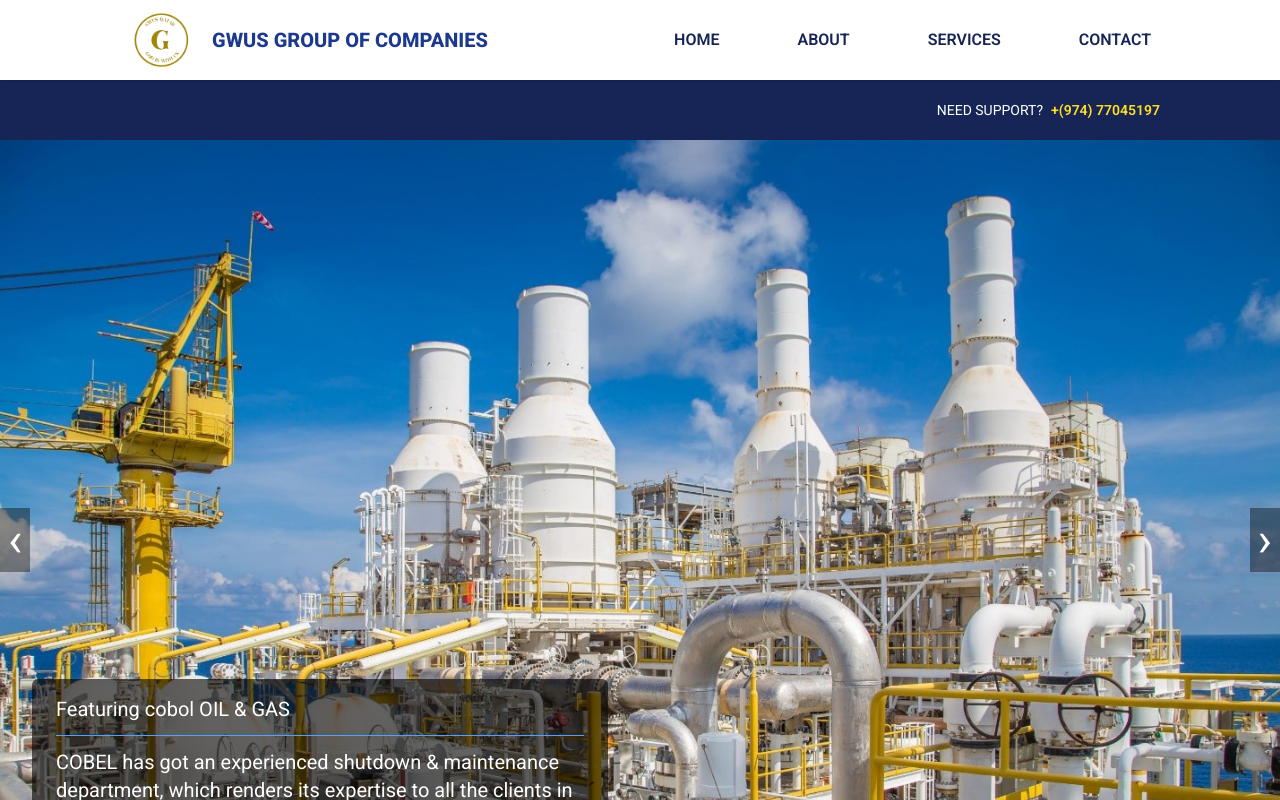
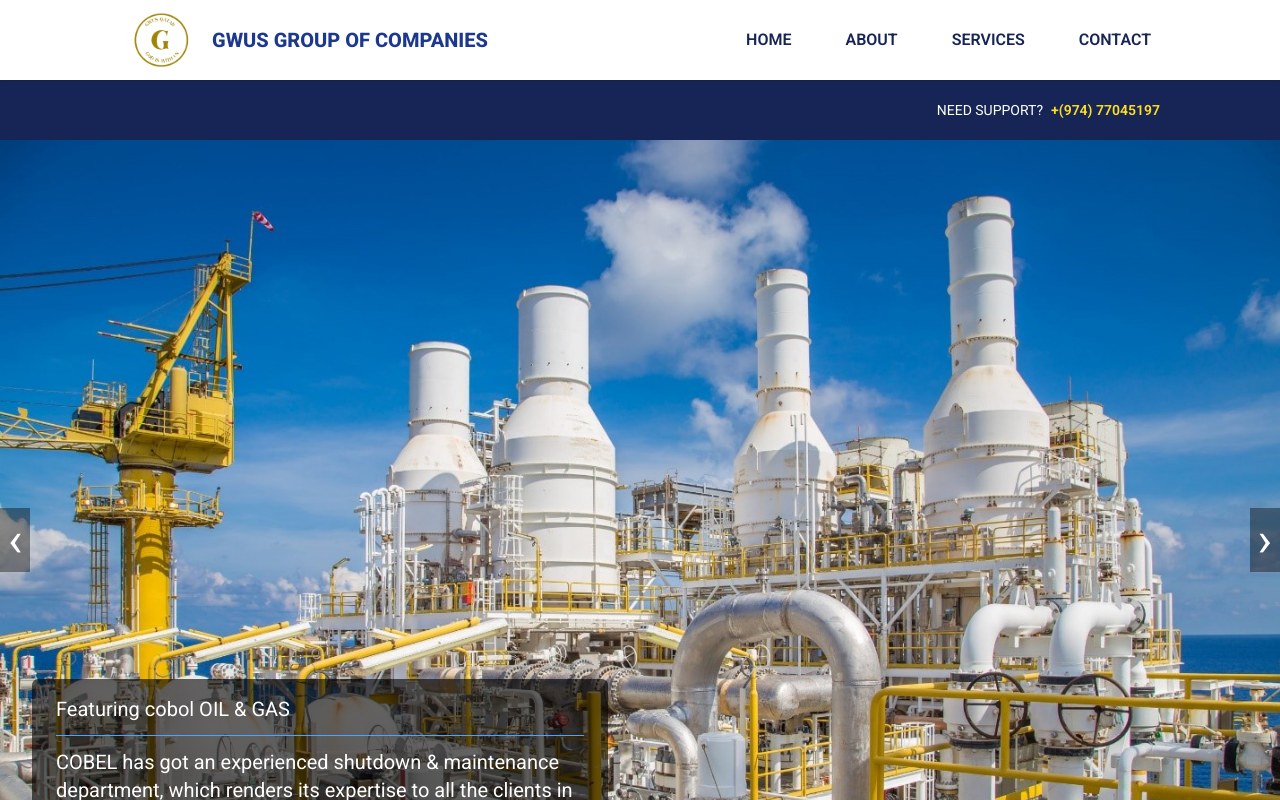
Before and after one commit to Hart-wiz/gwus-group, a React (Vite) app: page / in a window 1280 px wide. Shown: the top 800 px of the page. Built offline with nearby package versions, Linux system fonts and the light colour scheme.

Commit message:
made the mobile navbar forefront

```diff
--- a/src/components/ImageSlider.jsx
+++ b/src/components/ImageSlider.jsx
@@ -21,7 +21,7 @@ const ImageSlider = ({ images, article }) => {
   }, [currentIndex]);
 
   return (
-    <div className="relative w-full max-w-full h-screen mx-auto overflow-hidden shadow-md">
+    <div className="relative w-full max-w-full h-screen mx-auto overflow-hidden shadow-md ">
       <img
         src={images[currentIndex]}
         alt={`Slide ${currentIndex}`}
--- a/src/components/Nav.jsx
+++ b/src/components/Nav.jsx
@@ -28,9 +28,9 @@ const Nav = () => {
         </div>
 
         {/* Desktop Navigation */}
-        <ul className="max-md:hidden text-blue-950 font-semibold flex gap-15 text-md">
+        <ul className="max-md:hidden  text-blue-950 font-semibold flex gap-9 text-md z-50">
           {navItems.map((item) => (
-            <li key={item.path} className="p-[9px]">
+            <li key={item.path} className="p-[9px] ">
               <a href={item.path} className="hover:text-blue-800">
                 {item.name}
               </a>
@@ -50,7 +50,7 @@ const Nav = () => {
 
       {/* Mobile Nav with Animation */}
       <ul
-        className={`md:hidden fixed top-[80px] left-0 w-full bg-blue-900 text-center font-semibold text-gray-300 transform transition-all duration-300 ease-in-out ${
+        className={`md:hidden fixed top-[80px] pt-9 z-50 left-0 w-full bg-black/80 h-1/2 text-center font-semibold text-gray-300 transform transition-all duration-300 ease-in-out ${
           menuShow
             ? "opacity-100 translate-y-0 pointer-events-auto"
             : "opacity-0 -translate-y-3 pointer-events-none"
```
